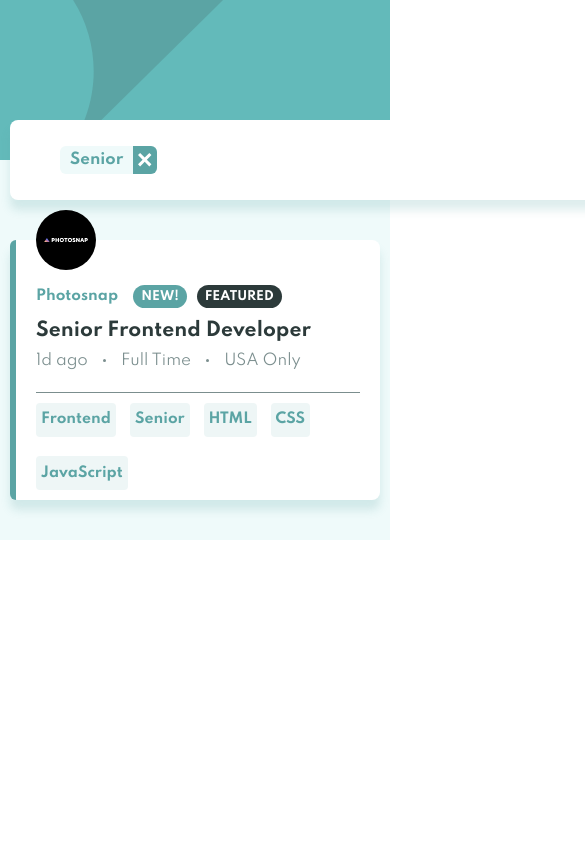
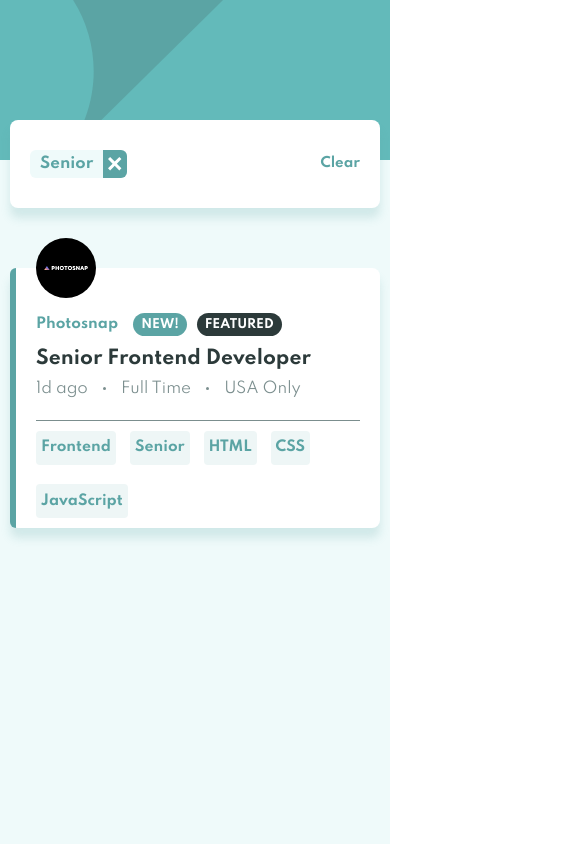
Before and after one commit to ermin-cahtarevic/nsoft-assignment, a React (Create React App) app: page / in a window 390 px wide. Both pictures are taken after a click on the button "Senior". Shown: the top 844 px of the page, 585 px wide, since content can reach past the window. Built offline with nearby package versions, Linux system fonts and the light colour scheme.

Commit message:
Update mobile version of filter bar

```diff
--- a/src/App.css
+++ b/src/App.css
@@ -1,4 +1,5 @@
 .App {
   box-sizing: border-box;
   background-color: hsl(180, 52%, 96%);
+  min-height: 100vh;
 }
--- a/src/Components/FilterBar/filter-bar.css
+++ b/src/Components/FilterBar/filter-bar.css
@@ -1,11 +1,8 @@
 .filter-bar {
   box-sizing: border-box;
-  position: absolute;
-  top: -40px;
-  height: 80px;
-  width: 1080px;
+  min-height: 80px;
   max-width: 1100px;
-  margin: 0 10px;
+  margin: -110px 10px 30px;
   padding: 0 40px;
   box-shadow: 0 10px 10px rgba(91, 164, 164, 0.2);
   border-radius: 8px;
@@ -15,15 +12,8 @@
   align-items: center;
 }
 
-.filter-bar > div {
-  width: 100px;
-}
-
-.filter-bar > div:first-of-type {
+.filter-list {
   flex: 1;
-}
-
-.filter-list {
   display: flex;
   align-items: center;
 }
@@ -47,3 +37,14 @@
 .clear-filters:focus {
   outline: none;
 }
+
+@media only screen and (max-width: 1000px) {
+  .filter-bar {
+    padding: 20px;
+    margin-bottom: 50px;
+  }
+
+  .filter-list {
+    flex-wrap: wrap;
+  }
+}
--- a/src/Components/FilterTag/filter-tag.css
+++ b/src/Components/FilterTag/filter-tag.css
@@ -30,3 +30,9 @@
 .filter-tag button:focus {
   outline: none;
 }
+
+@media only screen and (max-width: 1000px) {
+  .filter-tag {
+    margin: 10px 10px 10px 0;
+  }
+}
```
Also changed, not shown: 1 other file (tests, documents, lock files or other folders).
